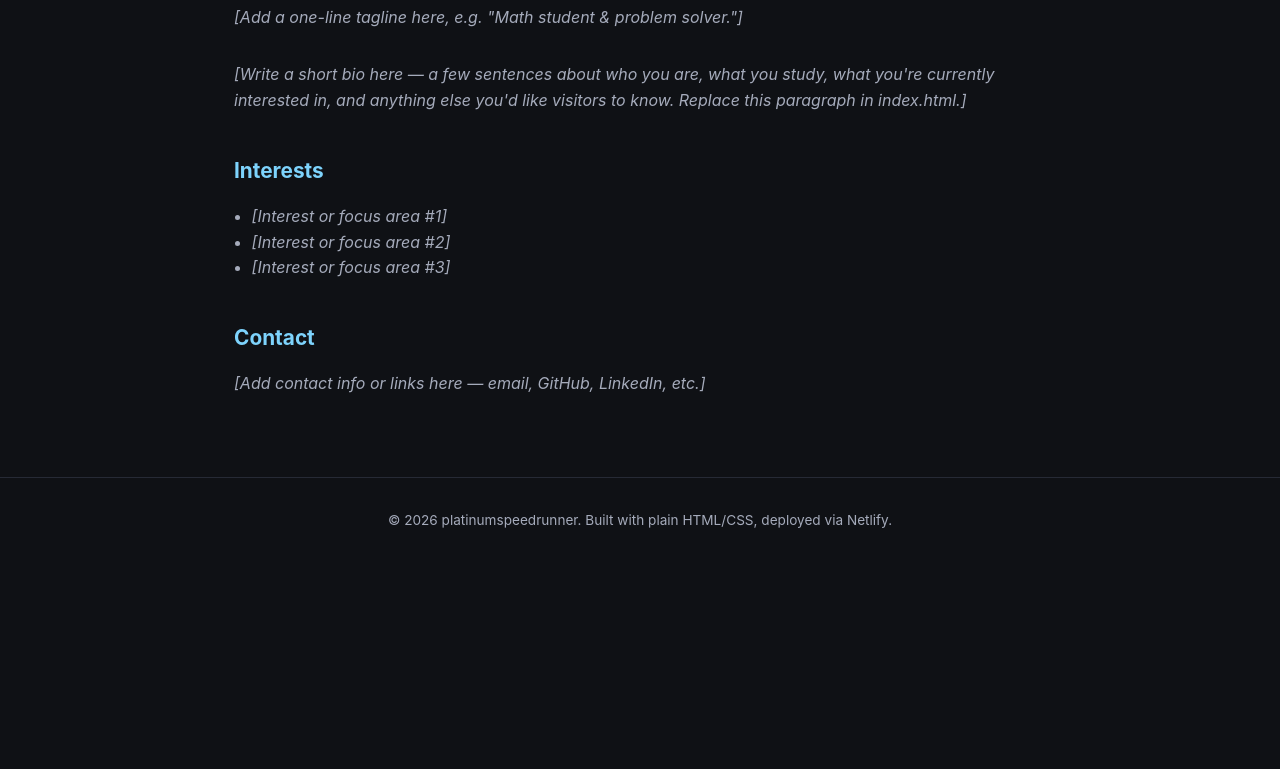
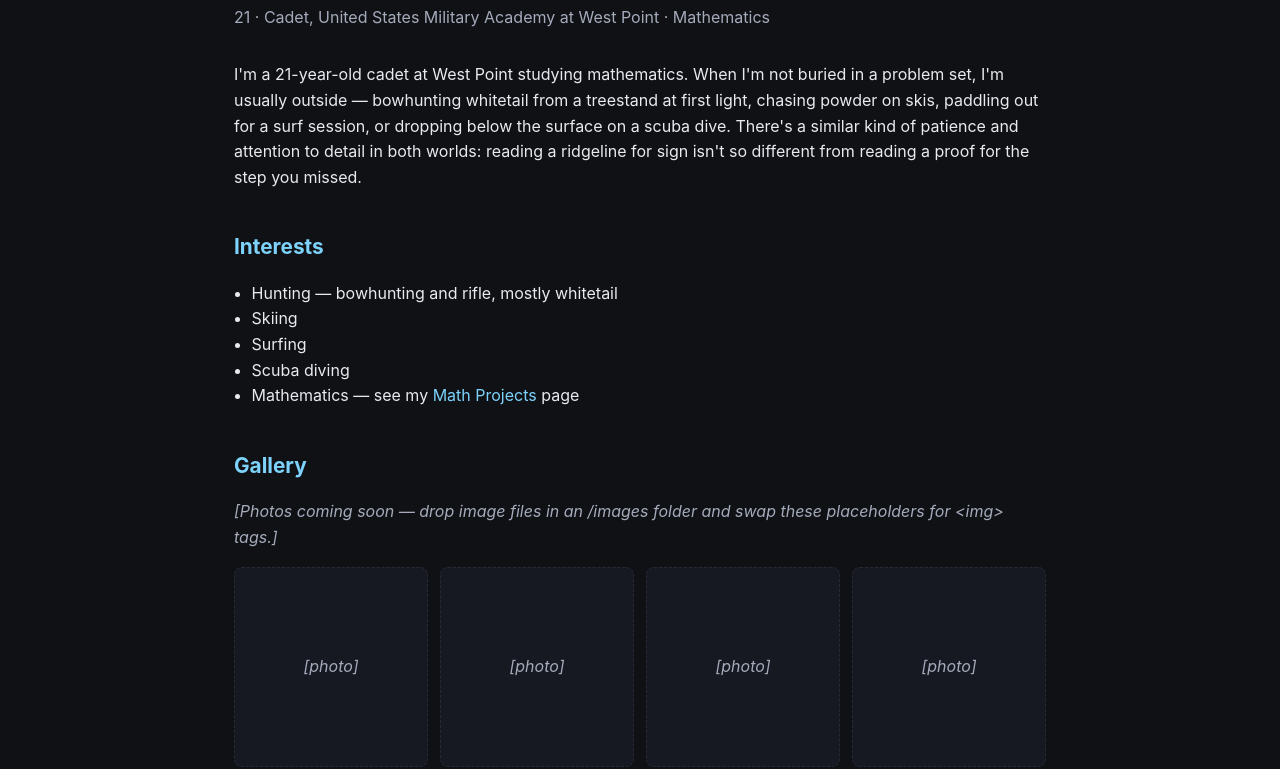
Before and after one commit to Nolongfield04/MA491-Website-PlatinumSpeedrunner, a plain HTML site: page index.html in a window 1280 px wide. Shown: the part 185-954 px from the top of the page. Before the commit the page ends 800 px from the top, so only its background shows below. Drawn offline with Linux system fonts and the light colour scheme.

Commit message:
Draft About page with outdoors theme, add MA491 projects subfolder

```diff
--- a/index.html
+++ b/index.html
@@ -20,20 +20,35 @@
 
   <main>
     <h1>About Me</h1>
-    <p class="subtitle placeholder">[Add a one-line tagline here, e.g. "Math student &amp; problem solver."]</p>
+    <p class="subtitle">21 &middot; Cadet, United States Military Academy at West Point &middot; Mathematics</p>
 
-    <p class="placeholder">
-      [Write a short bio here — a few sentences about who you are, what you study,
-      what you're currently interested in, and anything else you'd like visitors
-      to know. Replace this paragraph in index.html.]
+    <p>
+      I'm a 21-year-old cadet at West Point studying mathematics. When I'm not
+      buried in a problem set, I'm usually outside — bowhunting whitetail from
+      a treestand at first light, chasing powder on skis, paddling out for a
+      surf session, or dropping below the surface on a scuba dive. There's a
+      similar kind of patience and attention to detail in both worlds: reading
+      a ridgeline for sign isn't so different from reading a proof for the step
+      you missed.
     </p>
 
     <h2>Interests</h2>
-    <ul class="plain placeholder">
-      <li>[Interest or focus area #1]</li>
-      <li>[Interest or focus area #2]</li>
-      <li>[Interest or focus area #3]</li>
+    <ul class="plain">
+      <li>Hunting &mdash; bowhunting and rifle, mostly whitetail</li>
+      <li>Skiing</li>
+      <li>Surfing</li>
+      <li>Scuba diving</li>
+      <li>Mathematics &mdash; see my <a href="projects.html">Math Projects</a> page</li>
     </ul>
+
+    <h2>Gallery</h2>
+    <p class="placeholder">[Photos coming soon — drop image files in an /images folder and swap these placeholders for &lt;img&gt; tags.]</p>
+    <div class="gallery">
+      <div class="gallery-item placeholder">[photo]</div>
+      <div class="gallery-item placeholder">[photo]</div>
+      <div class="gallery-item placeholder">[photo]</div>
+      <div class="gallery-item placeholder">[photo]</div>
+    </div>
 
     <h2>Contact</h2>
     <p class="placeholder">
--- a/style.css
+++ b/style.css
@@ -183,6 +183,30 @@ footer {
   font-style: italic;
 }
 
+.gallery {
+  display: grid;
+  grid-template-columns: repeat(auto-fit, minmax(160px, 1fr));
+  gap: 0.75rem;
+}
+
+.gallery img {
+  width: 100%;
+  height: 200px;
+  object-fit: cover;
+  border-radius: 8px;
+  border: 1px solid var(--border);
+}
+
+.gallery-item {
+  height: 200px;
+  border-radius: 8px;
+  border: 1px dashed var(--border);
+  display: flex;
+  align-items: center;
+  justify-content: center;
+  background: var(--bg-alt);
+}
+
 @media (max-width: 600px) {
   nav {
     flex-direction: column;
```
Also changed, not shown: MA491/index.html (added, +47 -0 lines), projects.html (+1 -0 lines).
